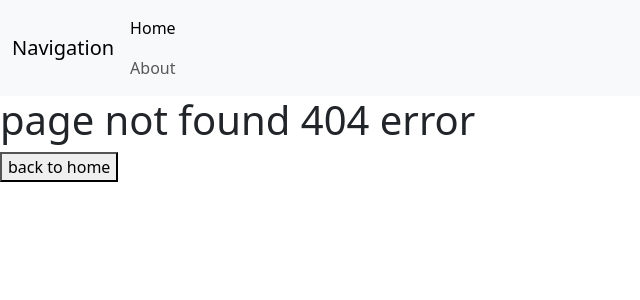
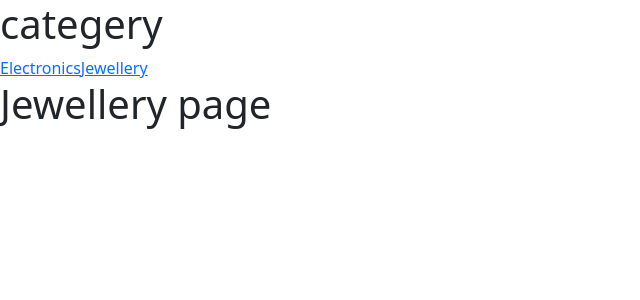
Before and after one commit to sanju1707/react-tasks, a React (Vite) app: page /categery/jewellery in a window 1280 px wide. Before the commit this address had no page. Shown: the top 300 px of the page, without its empty margins (0-640 px from the left). Built offline with nearby package versions, Linux system fonts and the light colour scheme.

Commit message:
dynamic and nested navigations done

```diff
--- a/src/App.jsx
+++ b/src/App.jsx
@@ -12,8 +12,7 @@ function App() {
       <>
 
       <BrowserRouter>
-      <NavbarNavigate/>
-     <NavigateStack/>
+      <NavigateStack/>
       </BrowserRouter>
 
       </>
--- a/src/navigation/navigation-stack.jsx
+++ b/src/navigation/navigation-stack.jsx
@@ -3,6 +3,9 @@ import { BrowserRouter, Route, Routes } from 'react-router-dom'
 import HomeScreen from '../screens/homescreen'
 import AboutScreen from '../screens/AboutScreen'
 import InvalidScreen from '../screens/invalidscreen'
+import Categery from './nestednavcat'
+import Electronics from '../screens/electrnics'
+import Jewellery from '../screens/jewellery'
 
 const NavigateStack=()=>{
     return(
@@ -11,6 +14,10 @@ const NavigateStack=()=>{
       <Route path="/" element={<HomeScreen/>}/>
       <Route path="/about" element={<AboutScreen/>}/>
       <Route path='/*' element={<InvalidScreen/>}/>
+      <Route path='/categery' element={<Categery/>}>
+         <Route path='electronics' element={<Electronics/>}/>
+         <Route path='jewellery' element={<Jewellery/>}/>
+      </Route>
 
      </Routes>
 
--- /dev/null
+++ b/src/navigation/nestednavcat.jsx
@@ -0,0 +1,14 @@
+import { Outlet ,Link} from "react-router-dom"
+
+
+const Categery=()=>{
+    return(
+        <>
+        <h1>categery</h1>
+        <Link to={"electronics"}>Electronics</Link>
+        <Link to={"jewellery"}>Jewellery</Link>
+        <Outlet/>
+        </>
+    )
+}
+export default Categery
--- /dev/null
+++ b/src/screens/electrnics.jsx
@@ -0,0 +1,11 @@
+
+
+const Electronics=()=>{
+   return(
+    <>
+    <h1>electronics page</h1>
+    </>
+
+   )
+}
+export default Electronics
--- /dev/null
+++ b/src/screens/jewellery.jsx
@@ -0,0 +1,10 @@
+
+
+const Jewellery=()=>{
+    return(
+        <>
+        <h1>Jewellery page</h1>
+        </>
+    )
+}
+export default Jewellery
```
